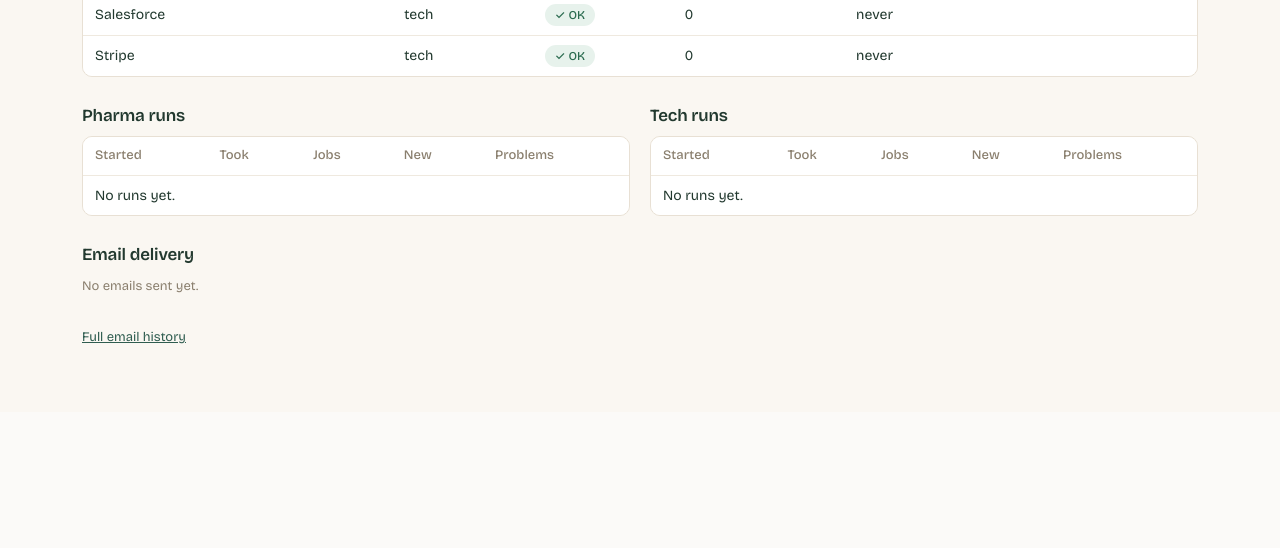
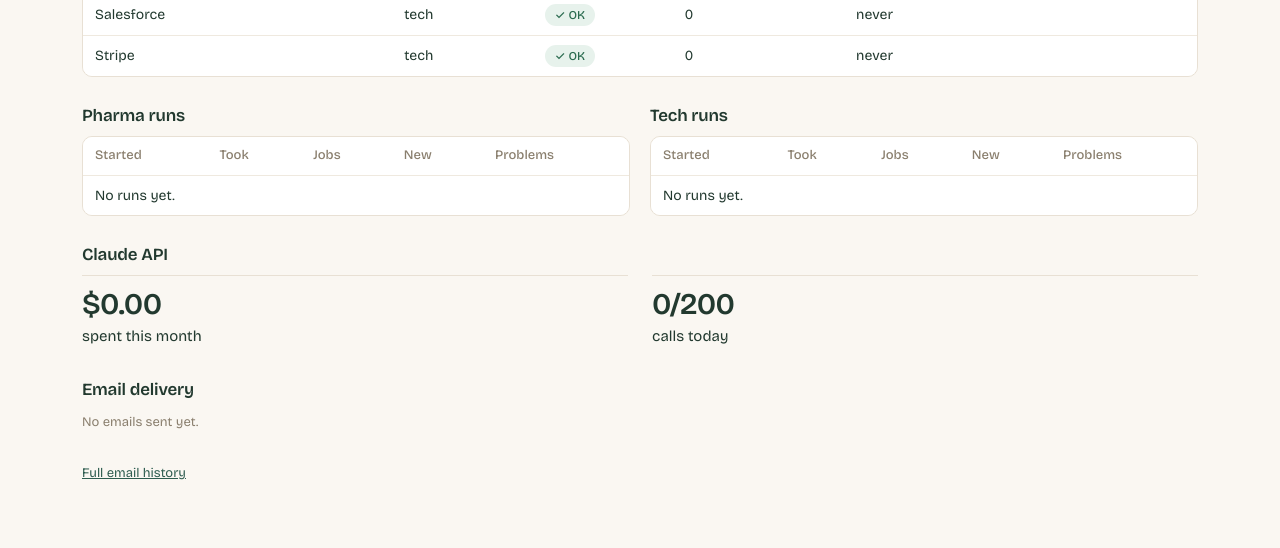
Before and after one commit to iamstarstuff/Job-finder, a Flask app: page /health in a window 1280 px wide. Shown: the part 1599-2147 px from the top of the page. Before the commit the page ends 1943 px from the top, so only its background shows below. Run offline with Flask 3, Linux system fonts and the light colour scheme; data that the repository does not hold is empty.

Commit message:
feat: show Claude API spend, calls and alerts on the health page
Co-Authored-By: Claude Opus 5.5 <noreply@anthropic.com>

```diff
--- a/dashboard/app.py
+++ b/dashboard/app.py
@@ -3,6 +3,7 @@ from __future__ import annotations
 import os
 import re
 import sys
+from datetime import date
 from pathlib import Path
 
 # allow running as a script: python dashboard/app.py
@@ -268,6 +269,7 @@ def create_app(db_path=None) -> Flask:
             companies=analytics.scraper_health(conn, {"pharma": list(SCRAPERS), "tech": list(TECH_SCRAPERS)}),
             runs={s: analytics.run_history(conn, s) for s in ("pharma", "tech")},
             stats=stats,
+            claude=analytics.claude_usage(conn, date.today()),
         )
 
     return app
--- a/dashboard/templates/health.html
+++ b/dashboard/templates/health.html
@@ -46,6 +46,18 @@
 {% endfor %}
 </div>
 
+<h3 style="margin-top:28px">Claude API</h3>
+{% if claude.error %}
+<p class="note"><span class="pill failing">! Failing</span> {{ claude.error }}</p>
+{% endif %}
+<div class="tiles" style="margin-top:10px">
+  <div class="tile"><div class="value">${{ "%.2f"|format(claude.month_spend) }}</div><div class="label">spent this month</div></div>
+  <div class="tile"><div class="value">{{ claude.calls_today }}/{{ claude.daily_limit }}</div><div class="label">calls today</div></div>
+  {% for status, count in claude.statuses|dictsort %}
+  <div class="tile"><div class="value">{{ count }}</div><div class="label">{{ status }} readings</div></div>
+  {% endfor %}
+</div>
+
 <h3 style="margin-top:28px">Email delivery</h3>
 <div class="tiles" style="margin-top:10px">
   {% for s in stats %}
--- a/jobfinder/analytics.py
+++ b/jobfinder/analytics.py
@@ -340,3 +340,18 @@ def run_history(conn, sector: str, limit: int = 20) -> List[dict]:
         out.append({"started_at": r["started_at"], "duration_s": duration,
                     "total_jobs": r["total_jobs"], "new_jobs": r["new_jobs"], "failed": failed})
     return out
+
+
+def claude_usage(conn, today: date) -> dict:
+    """The health page's Claude API panel: this month's spend, today's
+    realtime calls against the daily cap, readings by status, and the
+    current key/credit problem if there is one."""
+    from jobfinder import config, storage
+    return {
+        "month_spend": storage.insight_spend(conn, today.replace(day=1).isoformat()),
+        "calls_today": storage.insight_calls_on(conn, today.isoformat()),
+        "daily_limit": config.INSIGHTS_DAILY_CALL_LIMIT,
+        "statuses": storage.insight_status_counts(conn),
+        "error": storage.get_failing_companies(conn, config.INSIGHTS_ALERT_SECTOR)
+                        .get(config.INSIGHTS_ALERT_NAME),
+    }
```
Also changed, not shown: tests/test_dashboard.py (+24 -0 lines).
